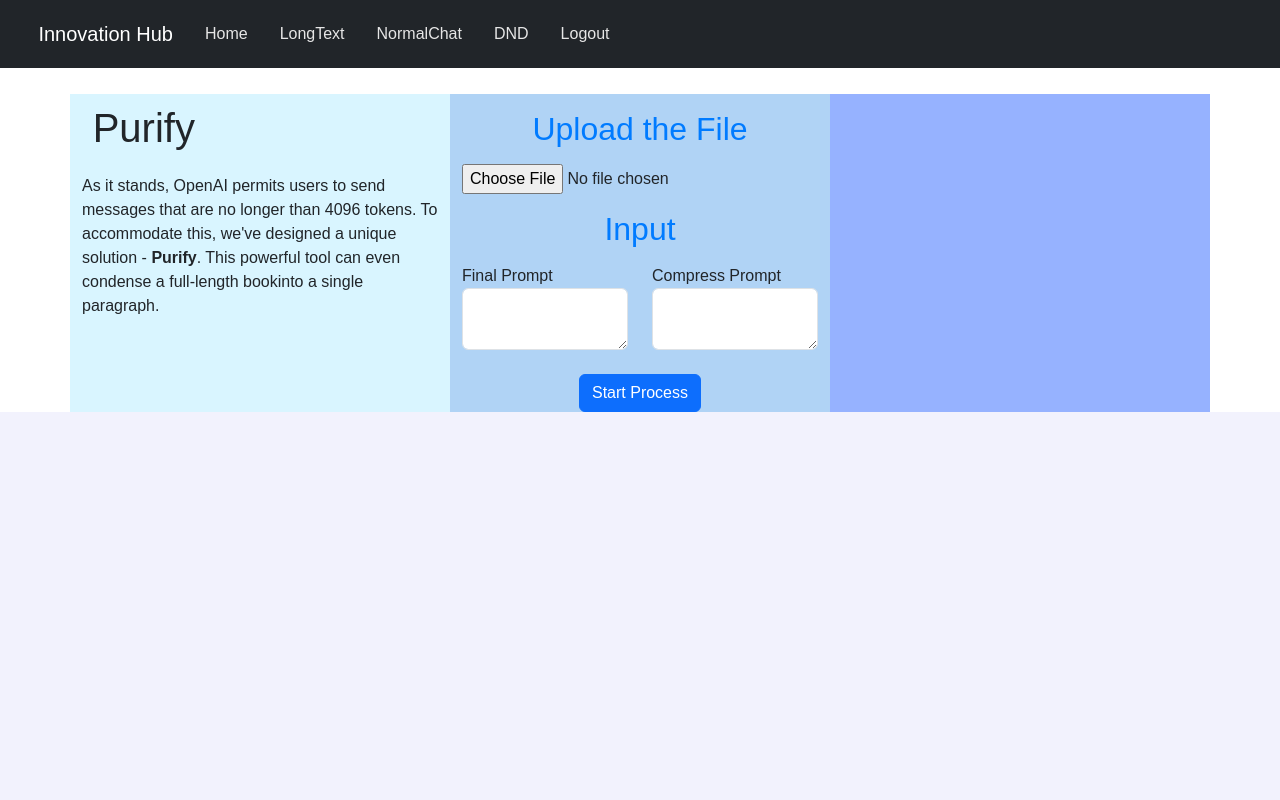
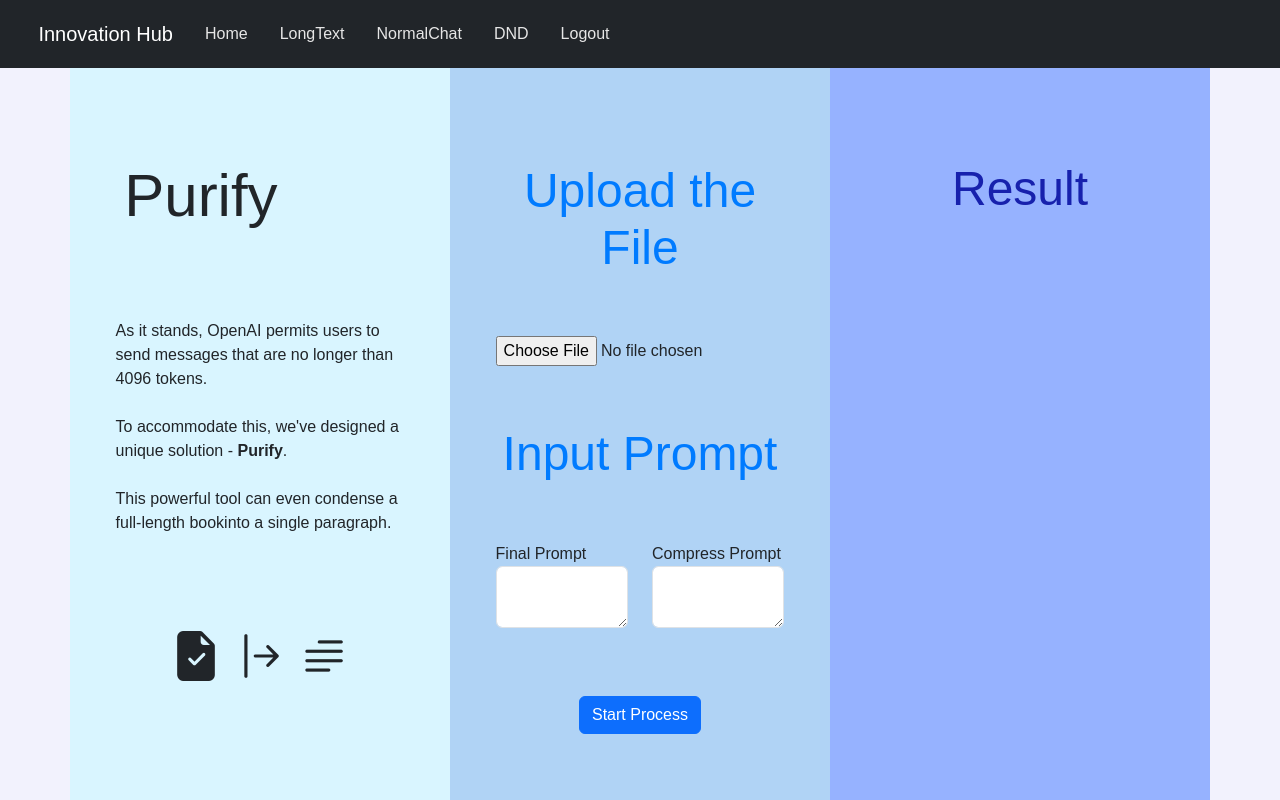
Before and after one commit to Newguinea/chatWithGPT, a Flask app: page /process in a window 1280 px wide. Run offline with Flask 3, Linux system fonts and the light colour scheme; the visitor is signed in with stand-in values (Sample User, id 1); some libraries are stand-ins or nearby versions.

Commit message:
optimise lot of css

```diff
--- a/app/static/longText.css
+++ b/app/static/longText.css
@@ -1,5 +1,6 @@
 body {
     font-family: Arial, sans-serif;
+    background-color: RGB(242, 242, 253);
 }
 
 .page-heading {
@@ -11,21 +12,39 @@ h2 {
 }
 
 p {
-    white-space: pre-wrap;  /* For preserving new lines in the text */
+    white-space: pre-wrap; /* For preserving new lines in the text */
+    margin-bottom: 30%;
 }
 
 h1 {
     margin-left: 3%;
-    margin-top: 3%;
-    margin-bottom: 6%;
+    margin-top: 20%;
+    margin-bottom: 30%;
+    font-size: 60px;
 }
 
-.col-sm {
+h2 {
+    font-size: 48px;
+    padding-top: 15%;
+    padding-bottom: 15%;
+}
+
+h3 {
+    font-size: 48px;
+    margin-top: 20%;
+    padding-bottom: 15%;
+    color: RGB(23, 33, 173);
+    text-align:center;
+}
+
+.col-lg-4 {
+    padding-top: 3%;
+    height: calc(100vh - 68px);
+    padding-left: 4%;
+    padding-right: 4%;
 }
 
 .container {
-    margin-top: 2%;
-    margin-bottom: 2%;
     background-color: RGB(242, 242, 253);
 }
 
@@ -33,6 +52,10 @@ html {
     background-color: RGB(242, 242, 253);
 }
 
+.startProcess {
+    margin-top: 15%;
+}
+
 .content {
 
 }
--- a/app/templates/longtext.html
+++ b/app/templates/longtext.html
@@ -23,14 +23,17 @@
             integrity="sha384-q8i/X+965DzO0rT7abK41JStQIAqVgRVzpbzo5smXKp4YfRvH+8abtTE1Pi6jizo"
             crossorigin="anonymous"></script>
     <link rel="stylesheet" type="text/css" href="{{ url_for('static', filename='longText.css') }}">
-
+    <link rel="stylesheet" href="https://cdn.jsdelivr.net/npm/bootstrap-icons@1.3.0/font/bootstrap-icons.css">
     <div class="container">
         <div class="row">
-            <div class="col-sm" style="background-color: RGB(217, 245, 255)">
+            <div class="col-lg-4" style="background-color: RGB(217, 245, 255)">
                 <h1 class="ml-3">Purify</h1>
-                <p>As it stands, OpenAI permits users to send messages that are no longer than 4096 tokens. To accommodate this, we've designed a unique solution - <b>Purify</b>. This powerful tool can even condense a full-length bookinto a single paragraph.</p>
+                <p>As it stands, OpenAI permits users to send messages that are no longer than 4096 tokens. <br>
+To accommodate this, we've designed a unique solution - <b>Purify</b>.<br>
+This powerful tool can even condense a full-length bookinto a single paragraph.</p>
+                <p style="font-size: 50px; text-align:center;"><i class="bi bi-file-earmark-check-fill"> </i><i class="bi bi-arrow-bar-right"></i> <i class="bi bi-text-paragraph"></i></p>
             </div>
-            <div class="col-sm" style="background-color: RGB(176, 211, 245)">
+            <div class="col-lg-4" style="background-color: RGB(176, 211, 245)">
                 <h2 class="my-3 text-center">Upload the File</h2>
                 <form id="upload-form" action="{{ url_for('longtextProcess') }}" method="POST"
                       enctype="multipart/form-data"
@@ -40,7 +43,7 @@
                         {{ form.file }}
                     </div>
 
-                    <h2 class="my-3 text-center">Input</h2>
+                    <h2 class="my-3 text-center">Input Prompt</h2>
                     <div class="row">
                         <div class="col-md-6 form-group">
                             {{ form.final_prompt.label }}<br>
@@ -52,11 +55,12 @@
                         </div>
                     </div>
                     <div class="form-group text-center">
-                        <input type="submit" class="btn btn-primary" value="Start Process">
+                        <input type="submit" class="btn btn-primary startProcess" value="Start Process">
                     </div>
                 </form>
             </div>
-            <div class="col-sm" style="background-color: RGB(150, 178, 255)">
+            <div class="col-lg-4" style="background-color: RGB(150, 178, 255)">
+                <h3>Result</h3>
                 {% if replay %}
                     <div class="mt-5">
                         <h2>Result</h2>
```
Also changed, not shown: app.db.
